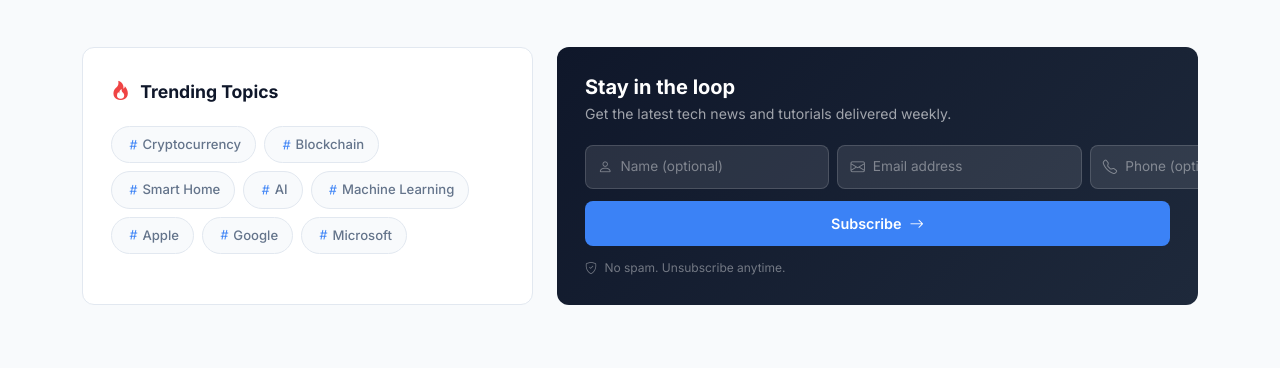
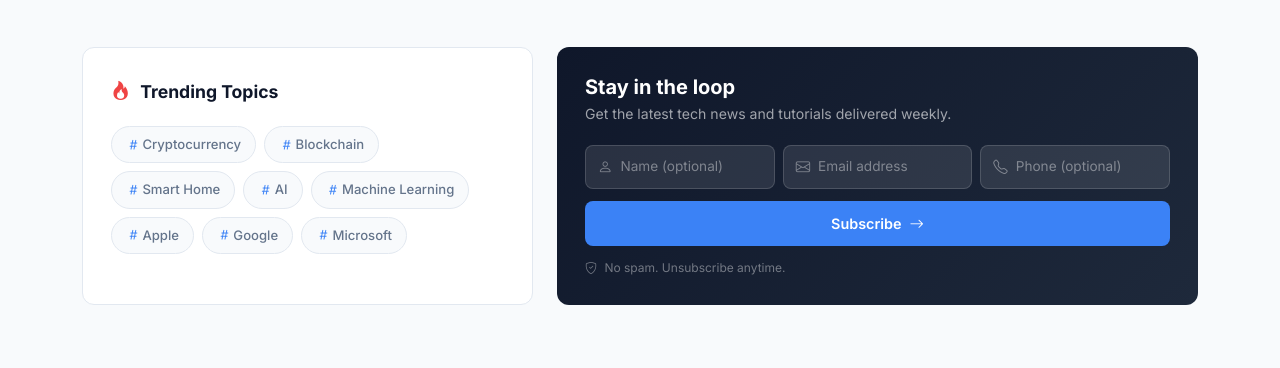
Before and after one commit to siddartha1192/blogging, a Flask app: page / in a window 1280 px wide. Shown: the part 1529-1897 px from the top of the page. Run offline with Flask 3, Linux system fonts and the light colour scheme; data comes from the database, SQL or seed files in the repository.

Commit message:
Fix newsletter fields overflowing container boundary
- Add min-width: 0 to .newsletter-field and input so flex items shrink
  properly instead of overflowing their parent
- Add flex-wrap: wrap and overflow: hidden as safety nets
- Stack fields vertically below 1200px (previously 991px) since three
  inline fields need more horizontal room

https://claude.ai/code/session_01YA9uDcNMnvmLS7fjNmZMWD

```diff
--- a/static/css/styles.css
+++ b/static/css/styles.css
@@ -496,7 +496,7 @@ a:hover { color: var(--accent-hover); }
   height: 100%;
 }
 
-.newsletter-card-content { padding: 28px; }
+.newsletter-card-content { padding: 28px; overflow: hidden; }
 
 .newsletter-card-text h3 {
   font-size: 1.25rem;
@@ -513,12 +513,14 @@ a:hover { color: var(--accent-hover); }
 
 .newsletter-fields {
   display: flex;
+  flex-wrap: wrap;
   gap: 8px;
   margin-bottom: 12px;
 }
 
 .newsletter-field {
-  flex: 1;
+  flex: 1 1 0;
+  min-width: 0;
   display: flex;
   align-items: center;
   gap: 8px;
@@ -527,6 +529,7 @@ a:hover { color: var(--accent-hover); }
   border-radius: var(--radius-sm);
   padding: 0 12px;
   transition: all var(--transition);
+  overflow: hidden;
 }
 
 .newsletter-field:focus-within {
@@ -538,6 +541,7 @@ a:hover { color: var(--accent-hover); }
 
 .newsletter-field input {
   flex: 1;
+  min-width: 0;
   background: transparent;
   border: none;
   outline: none;
@@ -668,6 +672,11 @@ footer h5 { font-weight: 600; margin-bottom: 1rem; }
 /* ============================================
    RESPONSIVE
    ============================================ */
+@media (max-width: 1199px) {
+  .newsletter-fields { flex-direction: column; }
+  .newsletter-field { flex: 1 1 100%; }
+}
+
 @media (max-width: 991px) {
   .hero-title { font-size: 2rem; }
   .hero-slide { min-height: 420px; }
@@ -678,8 +687,6 @@ footer h5 { font-weight: 600; margin-bottom: 1rem; }
   }
 
   .article-hero { grid-row: auto; }
-
-  .newsletter-fields { flex-direction: column; }
 }
 
 @media (max-width: 767px) {
```
